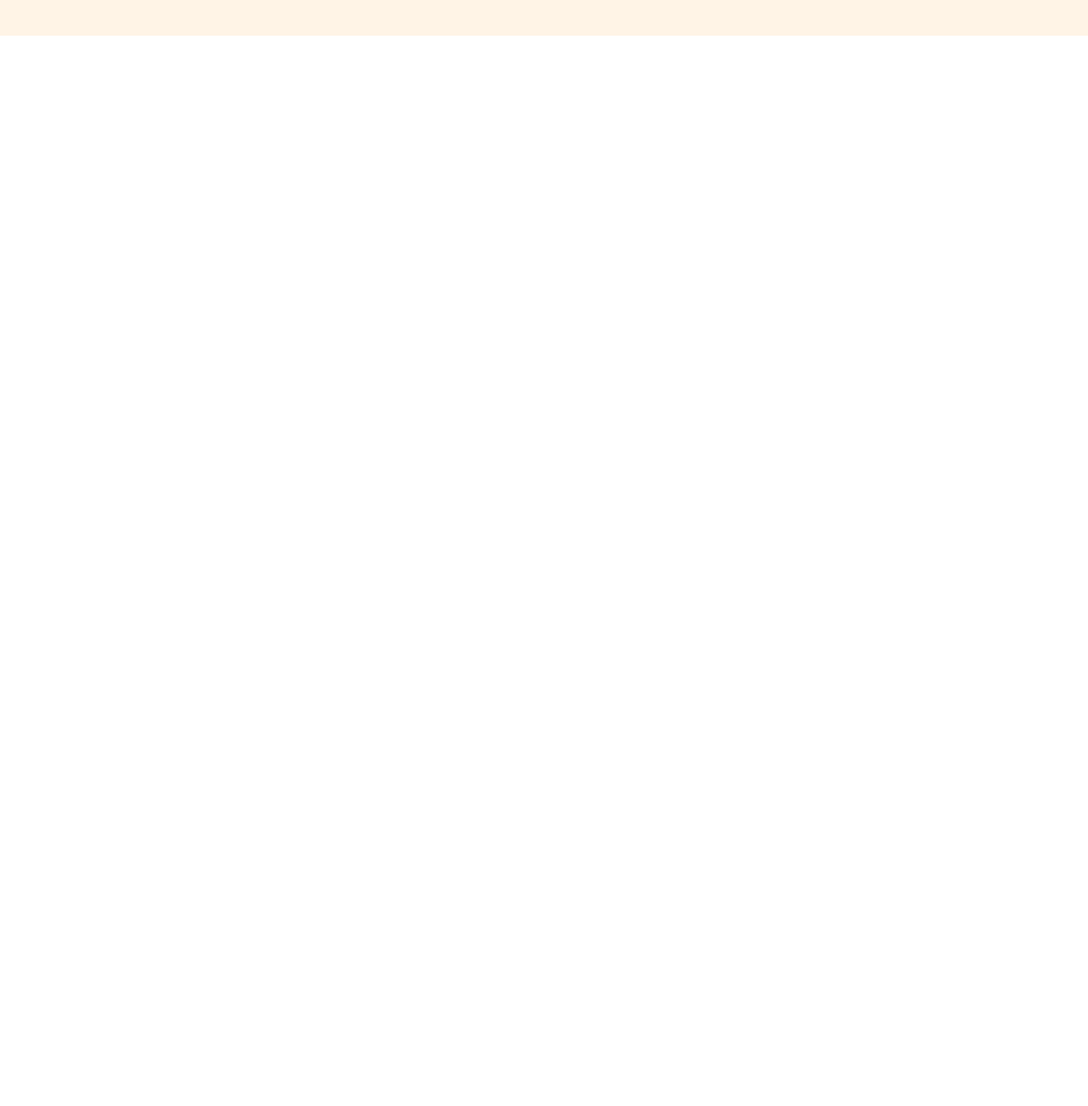
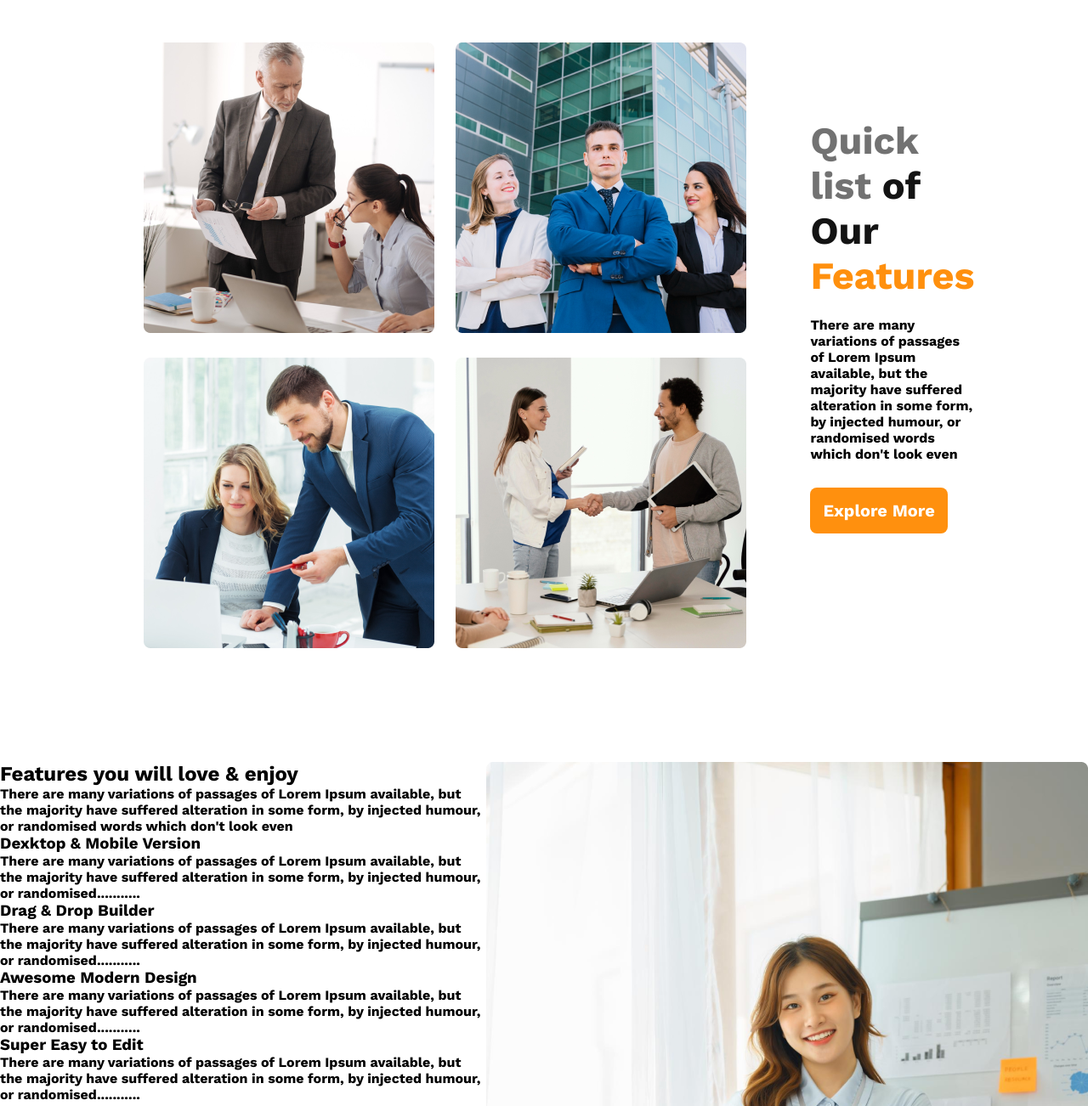
Before and after one commit to P-Hemal/Architect-Repo, a plain HTML site: page index.html in a window 1280 px wide. Shown: the part 1280-2582 px from the top of the page at 85% size. Before the commit the page ends 1322 px from the top, so only its background shows below. Drawn offline with nearby package versions, Linux system fonts and the light colour scheme.

Commit message:
styles updated

```diff
--- a/index.html
+++ b/index.html
@@ -31,7 +31,9 @@
         <section class="group-containers">
             <div class="group-container">
                 <h1 class="group-title">Brand New Group of Architects</h1>
-                <p class="group-description">There are many variations of passages of Lorem Ipsum available, but the majority have suffered alteration in some form, by injected humour, or randomised words which don't look even</p>
+                <p class="group-description">There are many variations of passages of Lorem Ipsum available, but the
+                    majority have suffered alteration in some form, by injected humour, or randomised words which don't
+                    look even</p>
                 <button class="btn-primary">Explore More</button>
 
             </div>
@@ -41,7 +43,54 @@
         </section>
     </header>
     <main>
-
+        <section class="container-2">
+            <div class="Quicks">
+                <div>
+                    <img src="images/team1.png" alt="">
+                </div>
+                <div>
+                    <img src="images/team2.png" alt="">
+                </div>
+                <div>
+                    <img src="images/team3.png" alt="">
+                </div>
+                <div>
+                    <img src="images/team4.png" alt="">
+                </div>
+            </div>
+            <div class="Quick">
+                <h1 class="Quick-title"> <span style="color: #727272;">Quick list</span> <span style="color: #131313;">of Our</span> <span style="color: #FF900E;">Features</span></h1>
+                <p class="Quick-description">There are many variations of passages of Lorem Ipsum available, but the majority have suffered alteration in some form, by injected humour, or randomised words which don't look even</p>
+                <button class="btn-primary">Explore More</button>
+            </div>
+        </section>
+        <section class="container-3">
+            <div>
+                <div>
+                    <h1>Features you will love & enjoy</h1>
+                    <p>There are many variations of passages of Lorem Ipsum available, but the majority have suffered alteration in some form, by injected humour, or randomised words which don't look even</p>
+                </div>
+                <div>
+                    <h3>Dexktop & Mobile Version</h3>
+                    <p>There are many variations of passages of Lorem Ipsum available, but the majority have suffered alteration in some form, by injected humour, or randomised...........</p>
+                </div>
+                <div>
+                    <h3>Drag & Drop Builder</h3>
+                    <p>There are many variations of passages of Lorem Ipsum available, but the majority have suffered alteration in some form, by injected humour, or randomised...........</p>
+                </div>
+                <div>
+                    <h3>Awesome Modern Design</h3>
+                    <p>There are many variations of passages of Lorem Ipsum available, but the majority have suffered alteration in some form, by injected humour, or randomised...........</p>
+                </div>
+                <div>
+                    <h3>Super Easy to Edit</h3>
+                    <p>There are many variations of passages of Lorem Ipsum available, but the majority have suffered alteration in some form, by injected humour, or randomised...........</p>
+                </div>
+            </div>
+            <div>
+                <img src="images/architect.png" alt="">
+            </div>
+        </section>
     </main>
 </body>
 
--- a/styles/style.css
+++ b/styles/style.css
@@ -9,7 +9,7 @@
 .header-container {
     background: rgba(255, 144, 14, 0.10);
     width: 1920px;
-    height: 1322px;
+    height: 1280px;
 }
 
 .container {
@@ -68,7 +68,51 @@
     border: none;
     margin-bottom: 50px;
 }
-.group-containers img{
+
+.group-containers img {
     margin-left: 240px;
     margin-right: 240px;
 }
+
+/*----------------------------
+    Quick List Section
+ ----------------------------*/
+.container-2 {
+    display: flex;
+    justify-content: center;
+    align-items: center;
+    margin-left: 300px;
+    margin-top: 50px;
+    margin-bottom: 130px;
+}
+
+.Quicks {
+    display: grid;
+    grid-template-columns: repeat(2, 1fr);
+    gap: 25px;
+}
+
+.Quick {
+    margin-left: 75px;
+    margin-right: 264px;
+
+}
+
+.Quick-title {
+    font-size: 45px;
+    font-weight: 500;
+    margin-bottom: 22px;
+}
+
+.Quick-description {
+    font-size: 16px;
+    font-weight: 400;
+    margin-bottom: 30px;
+}
+
+/*--------------------------------
+        Features Section
+ ---------------------------------*/
+ .container-3{
+    display: flex;
+ }
```
